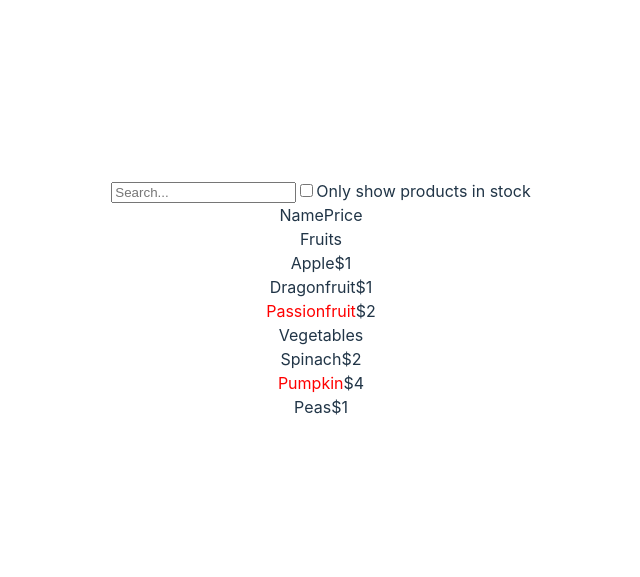
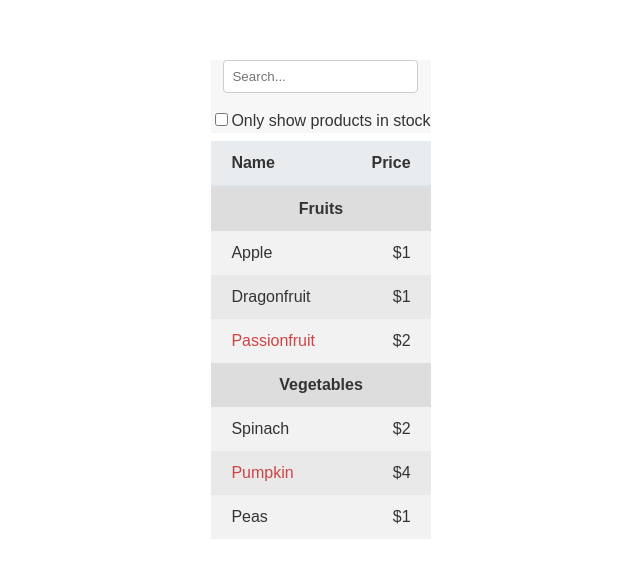
Before and after one commit to GregPesc/vite_react_first, a React (Vite) app: page / in a window 1280 px wide. Shown: the part 101-678 px from the top of the page, without its empty margins (319-959 px from the left). Built offline with nearby package versions, Linux system fonts and the light colour scheme.

Commit message:
CSS + started state

```diff
--- a/src/App.css
+++ b/src/App.css
@@ -5,6 +5,73 @@
   text-align: center;
 }
 
+/* Applica un font sans-serif a tutto */
+body {
+  font-family: sans-serif;
+}
+
+/* Sfondo leggermente grigio per ridurre il contrasto */
+.search-bar, .product-table {
+  background-color: #f7f7f7;
+  color: #333; /* Testo scuro ma non nero puro */
+}
+
+/* Stile della barra di ricerca */
+.search-bar input[type="text"] {
+  padding: 8px;
+  margin-bottom: 8px; /* Spazio tra casella di testo e checkbox */
+  border: 1px solid #ccc;
+  border-radius: 4px;
+}
+
+.search-bar label {
+  display: block; /* Mette la checkbox sotto la casella di testo */
+  margin: 8px 0;
+}
+
+/* Stile dei prodotti non in stock */
 .out-of-stock {
-  color: red;
+  color: #d14343; /* Rosso scuro, meno intenso */
 }
+
+/* Intestazioni della tabella con allineamento */
+.product-table-header, .product-row, .product-category-row {
+  display: flex;
+  justify-content: space-between; /* Assicura che Nome e Prezzo siano agli estremi */
+  padding: 10px 0;
+}
+
+/* Allinea Nome e Prezzo nella testata e nelle righe, con padding */
+.name-header, .price-header, .name, .price {
+  flex: 1; /* Assegna uguale spazio ma permette l'allineamento */
+  text-align: left; /* Allinea il nome a sinistra */
+  padding-left: 20px; /* Padding a sinistra per i nomi */
+}
+
+.price-header, .price {
+  text-align: right; /* Allinea il prezzo a destra */
+  padding-right: 20px; /* Padding a destra per i prezzi */
+}
+
+/* Stile per le intestazioni della tabella */
+.product-table-header {
+  background-color: #e9ecef; /* Sfondo chiaro per le intestazioni */
+  font-weight: bold;
+  border-bottom: 2px solid #dee2e6;
+}
+
+/* Alternare i colori di sfondo delle righe della tabella */
+.product-row:nth-child(odd) {
+  background-color: #f2f2f2;
+}
+
+.product-row:nth-child(even) {
+  background-color: #e9e9e9;
+}
+
+/* Centra il testo delle categorie */
+.product-category-row {
+  justify-content: center; /* Centra le categorie */
+  font-weight: bold;
+  background-color: #ddd; /* Distingue le righe di categoria */
+}
--- a/src/App.jsx
+++ b/src/App.jsx
@@ -17,13 +17,13 @@ function FilterableProductTable() {
 
   return (
     <>
-      <SearchBar />
-      <ProductTable products={productsTest} />
+      <SearchBar filterText={filterText} inStockOnly={inStockOnly} />
+      <ProductTable products={productsTest} filterText={filterText} inStockOnly={inStockOnly} />
     </>
   );
 }
 
-function SearchBar() {
+function SearchBar({ filterText, inStockOnly }) {
   return (
     <>
       <div className='search-bar'>
@@ -37,7 +37,7 @@ function SearchBar() {
   );
 }
 
-function ProductTable({ products }) {
+function ProductTable({ products, filterText, inStockOnly }) {
 
   let rows = [];
 
@@ -53,8 +53,8 @@ function ProductTable({ products }) {
   return (
     <div className="product-table">
       <div className="product-table-header">
-        <span>Name</span>
-        <span>Price</span>
+        <span className='name-header'>Name</span>
+        <span className='price-header'>Price</span>
       </div>
       {rows}
     </div>
@@ -78,8 +78,8 @@ function ProductRow({ productName, price, stocked }) {
   return (
     <>
       <div className="product-row">
-        <span>{productName}</span>
-        <span>{price}</span>
+        <span className='name'>{productName}</span>
+        <span className='price'>{price}</span>
       </div>
     </>
   );
```
